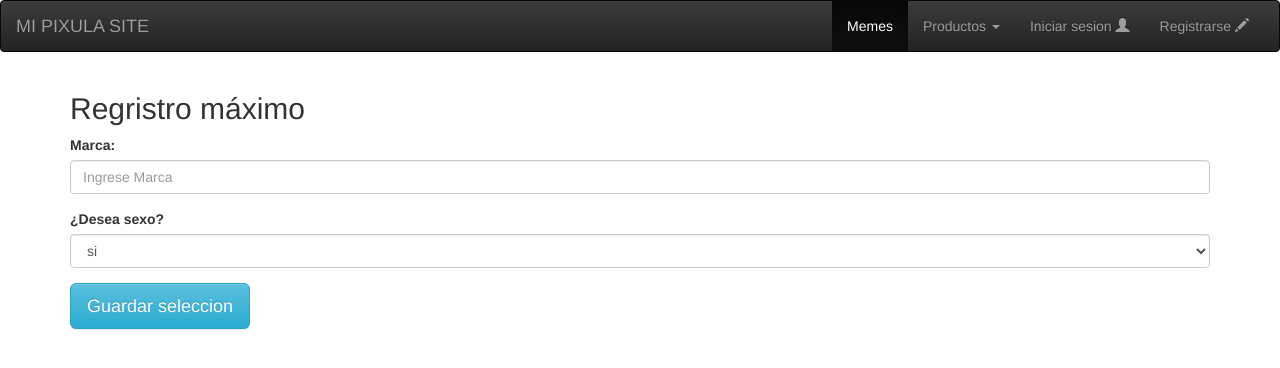
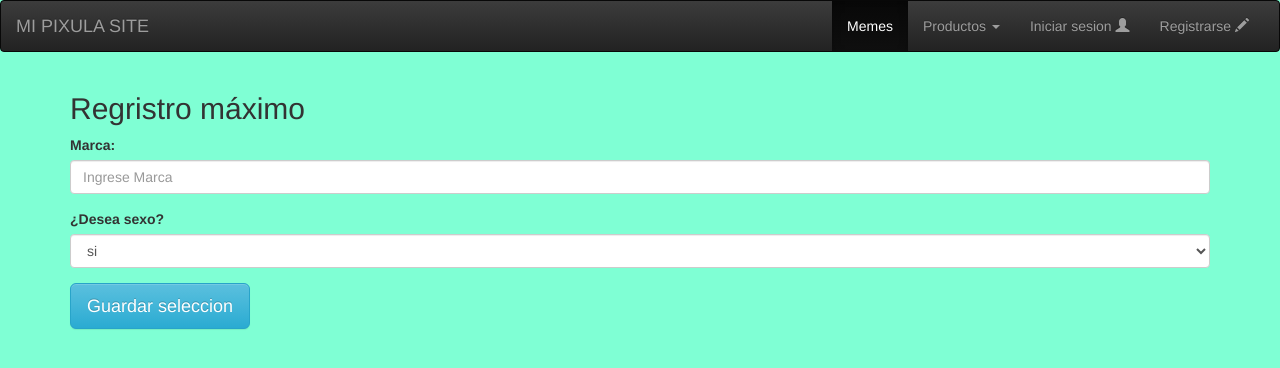
Before and after one commit to vbustos01/GenericSite, a plain HTML site: page registro.html in a window 1280 px wide. Drawn offline with nearby package versions, Linux system fonts and the light colour scheme.

Commit message:
Se cambia el color del fondo del registro

```diff
--- a/registro.html
+++ b/registro.html
@@ -13,7 +13,7 @@
 		}
 	</style>
 </head>
-<body>
+<body style="background-color: #7FFFD4">
 	<nav class="navbar navbar-inverse">
 		<div class="container-fluid">
 			<!-- Header -->
```
Also changed, not shown: toroid.jpg (added).
